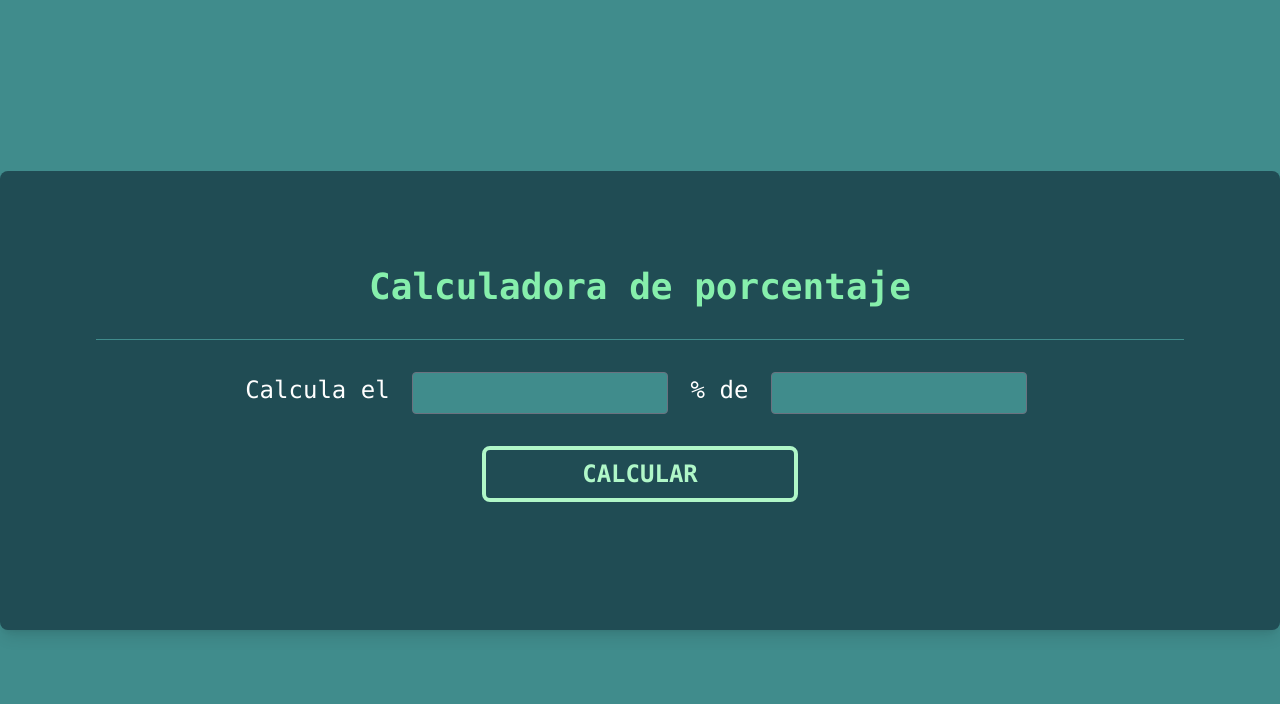
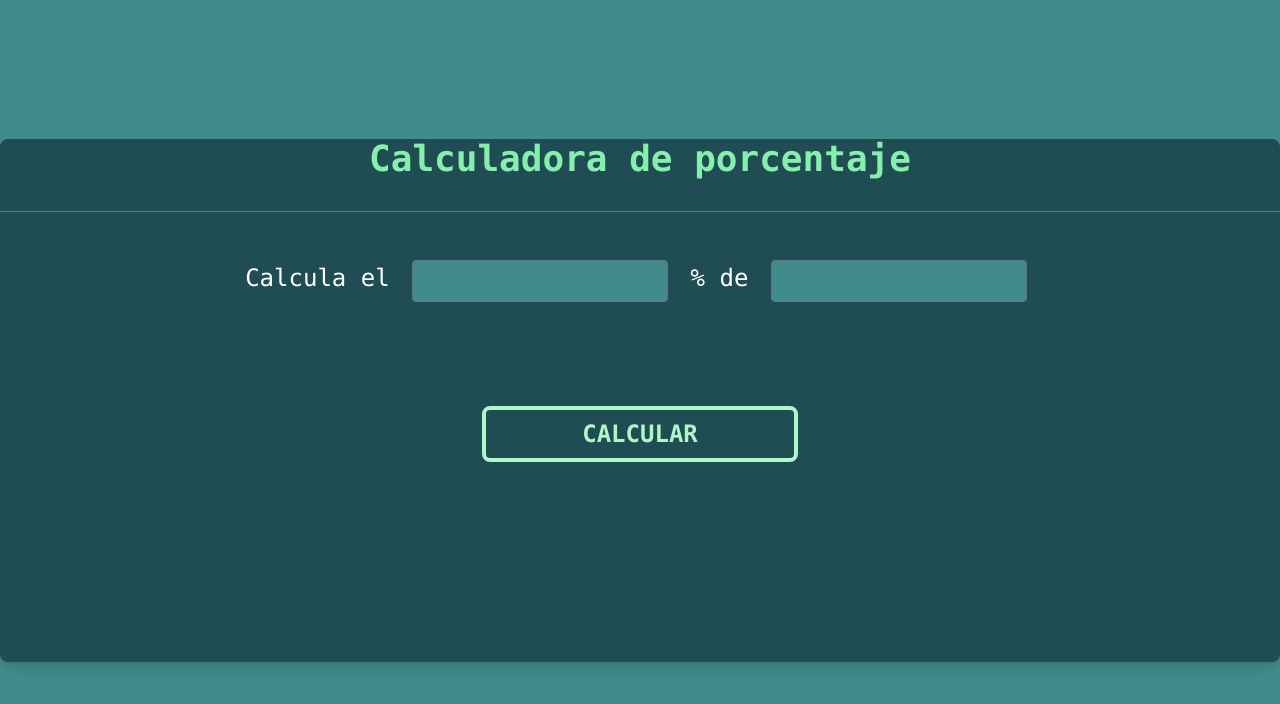
Before and after one commit to NAISHA0608/RetoJavaScript, a website: page public/index.html in a window 1280 px wide. Drawn offline with Linux system fonts and the light colour scheme.

Commit message:
CAMBIE EL MODELO

```diff
--- a/public/index.html
+++ b/public/index.html
@@ -7,19 +7,19 @@
     <link rel="stylesheet" href="../public/css/tailwind.css">
 </head>
 <body class="bg-[#408c8c] flex items-center justify-center min-h-screen font-mono text-green-300">
-    <div class="bg-[#204c54] p-24 rounded-lg shadow-lg text-center w-full max-w-7xl">
+    <div class="bg-[#204c54] p-0 rounded-lg shadow-lg text-center w-full max-w-7xl">
         <h2 class="text-4xl font-bold mb-8">Calculadora de porcentaje</h2>
         <hr class="border-[#408c8c] w-full mb-8"> <!-- Aquí se modificó el tamaño de la línea -->
-        <div class="text-center text-white text-2xl mb-8">
+        <div class="text-center p-4 text-white text-2xl mb-8">
             <label class="text-white">Calcula el</label>
             <input type="number" id="percentage" class="bg-[#408c8c] text-white rounded px-4 py-2 mx-2 w-64" value="">
             <label class="text-white">% de</label>
             <input type="number" id="total" class="bg-[#408c8c] text-white rounded px-4 py-2 mx-2 w-64" value="">
         </div>
-        <div>
-            <button onclick="calcularPorcentaje()" class="bg-[#204c54] text-[#b0f7c8] border-4 border-[#b0f7c8] rounded-lg px-24 py-2 text-2xl font-bold hover:bg-[#408c8c] hover:text-[#204c54] transition">CALCULAR</button>
+        <div class="p-14">
+            <button onclick="calcularPorcentaje()" class="bg-[#204c54] text-[#b0f7c8] border-4 border-[#b0f7c8] rounded-lg p-4 px-24 py-2 text-2xl font-bold hover:bg-[#408c8c] hover:text-[#204c54] transition">CALCULAR</button>
         </div>
-        <div class="mt-8">
+        <div class="mt-8 p-14">
             <span id="resultado" class="text-5xl font-bold text-[#b0f7c8]"></span>
         </div>
     </div>
```
Also changed, not shown: public/css/tailwind.css.
